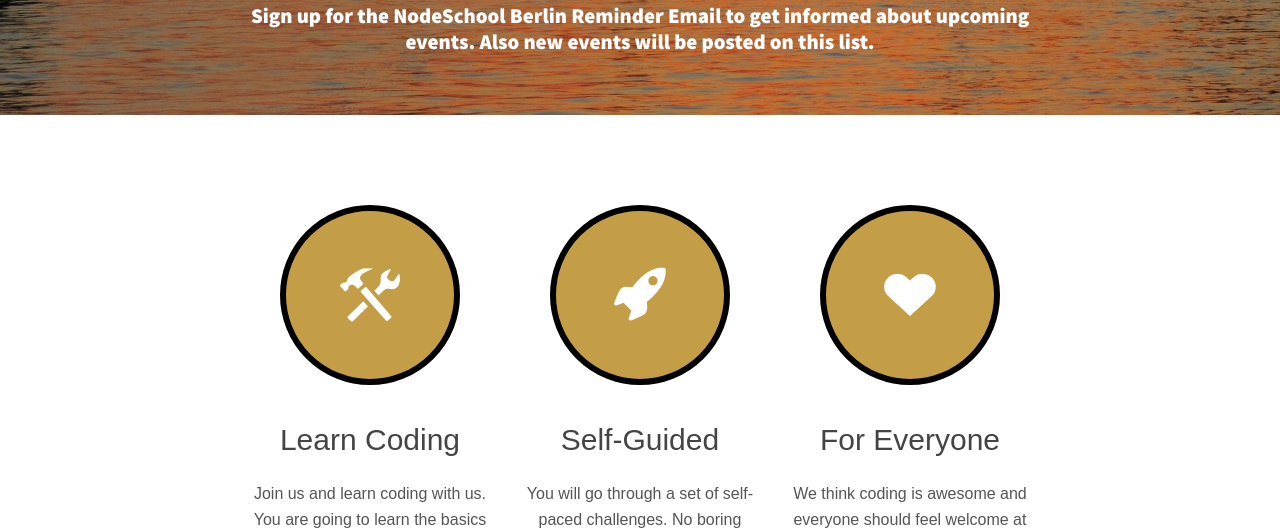
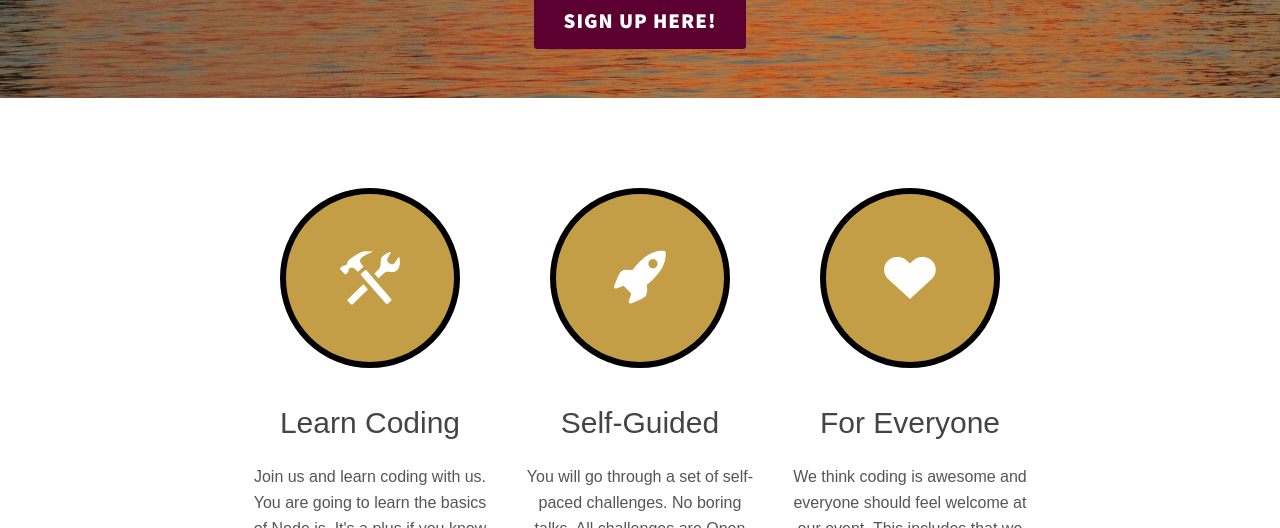
Before and after one commit to nodeschool/berlin, a plain HTML site: page index.html in a window 1280 px wide. Shown: the part 572-1100 px from the top of the page. Drawn offline with Linux system fonts and the light colour scheme; a web font is replaced by a local one.

Commit message:
Update index.html

```diff
--- a/index.html
+++ b/index.html
@@ -25,8 +25,8 @@
         <p>
           <strong>We meet once a month @ Project A</strong>
         </p>
-         Sign up for the <a href="http://nodeschool.us9.list-manage2.com/subscribe?u=a44cde6d98a586be27ab4885c&id=505911339e">NodeSchool Berlin Reminder Email</a> to get informed about upcoming events. Also new events will be posted <a href="https://ti.to/nodeschool-berlin">on this list</a>.
-        <!--<a class="signupLink" href="https://ti.to/nodeschool-berlin/2016">Sign up here!</a>-->
+         <!--Sign up for the <a href="http://nodeschool.us9.list-manage2.com/subscribe?u=a44cde6d98a586be27ab4885c&id=505911339e">NodeSchool Berlin Reminder Email</a> to get informed about upcoming events. Also new events will be posted <a href="https://ti.to/nodeschool-berlin">on this list</a>.-->
+        <a class="signupLink" href="https://ti.to/nodeschool-berlin/22">Sign up here!</a>
       </div>
       <div class="catch-errors-top"></div>
     </div>
```
